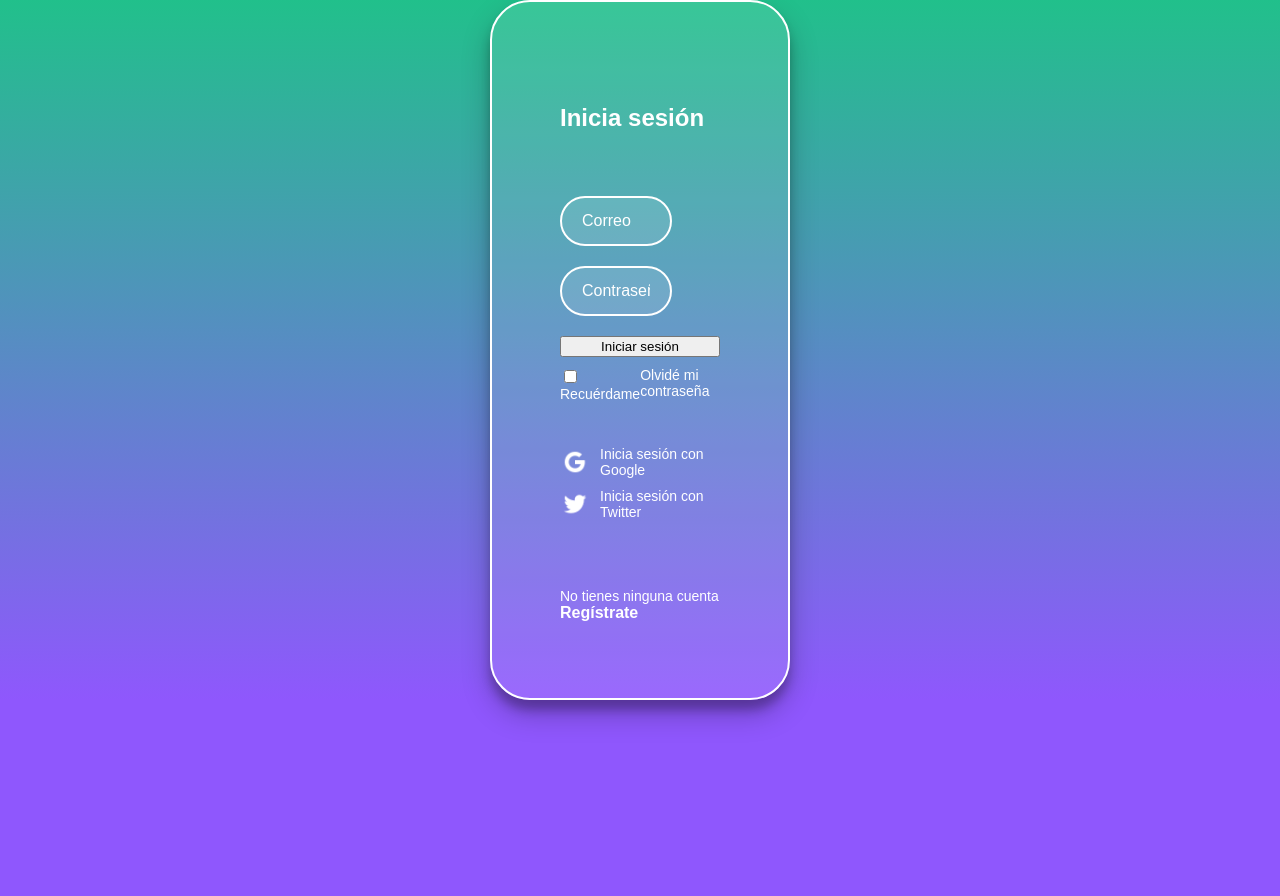
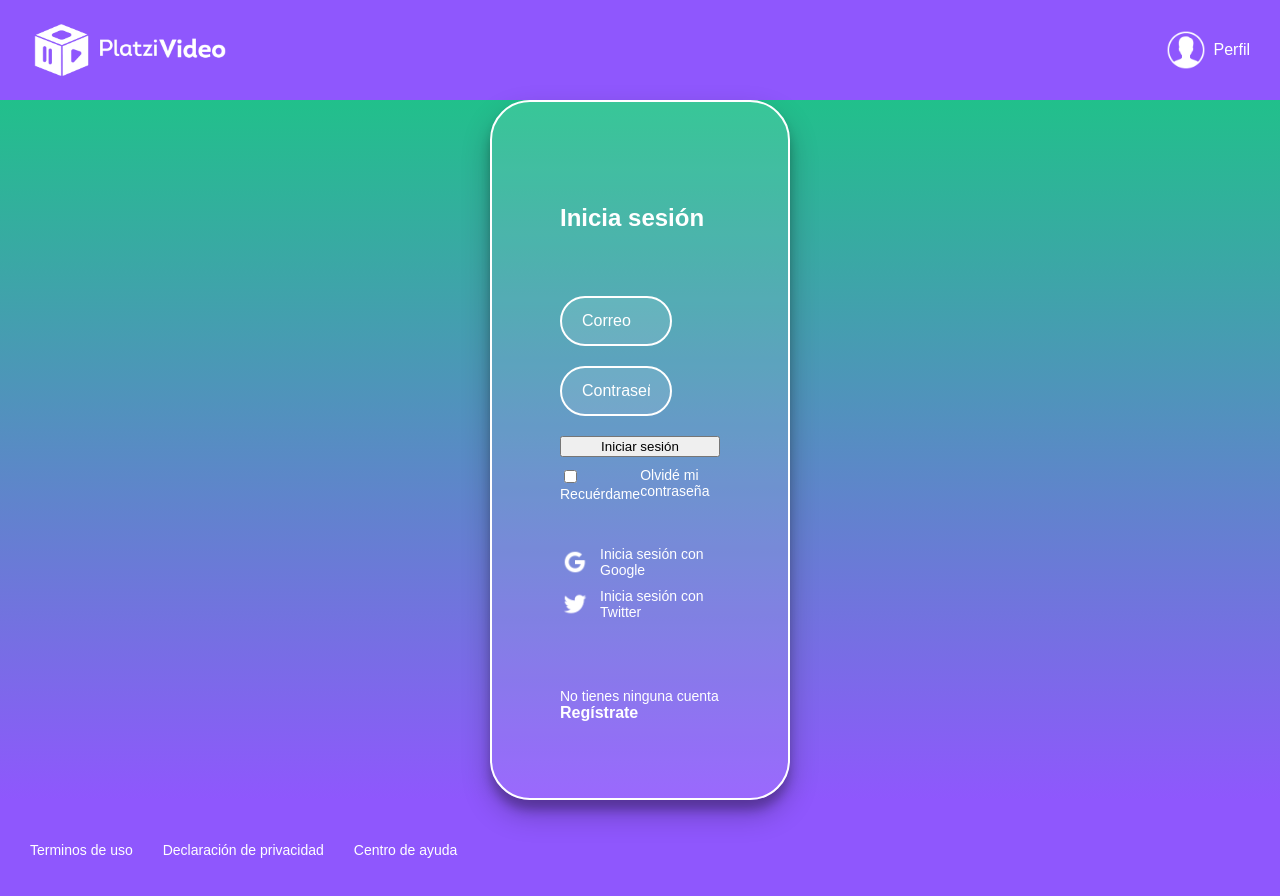
Before and after one commit to dumarojeda/PlatziVideo, a React app: page /login in a window 1280 px wide. Shown: the top 896 px of the page. Before the commit the page ends 800 px from the top, so only its background shows below. Built offline with nearby package versions, Linux system fonts and the light colour scheme; a web font is replaced by a local one.

Commit message:
Agregando Layout

```diff
--- /dev/null
+++ b/src/components/Layout.jsx
@@ -0,0 +1,13 @@
+import React from 'react';
+import Header from './Header';
+import Footer from './Footer';
+
+const Layout = ({children}) => (
+  <div className="App">
+    <Header />
+    {children}
+    <Footer />
+  </div>
+);
+
+export default Layout;
--- a/src/containers/Home.jsx
+++ b/src/containers/Home.jsx
@@ -13,8 +13,8 @@
 const Home = () => {
   const initalState = useInitialState(API)
   return initalState.length === 0 ? <h1>Loading...</h1> : (
+    <>
       <div className="App">
-      <Header />
         <Search />
         {initalState.mylist.length > 0 &&
           <Categories title="Mi Lista">
@@ -41,9 +41,8 @@
             )}
           </Carousel>
         </Categories>
-
-      <Footer />
       </div>
+    </>
   )
 }
 
--- a/src/routes/App.js
+++ b/src/routes/App.js
@@ -4,15 +4,18 @@
 import Login from '../containers/Login'
 import Register from '../containers/Register'
 import NotFound from '../containers/NotFound'
+import Layout from '../components/Layout'
 
 const App = () => (
   <BrowserRouter>
+    <Layout>
       <Switch>
         <Route exact path="/" component={Home} />
         <Route exact path="/login" component={Login} />
         <Route exact path="/register" component={Register} />
         <Route component={NotFound} />
       </Switch>
+    </Layout>
   </BrowserRouter>
 )
 
```
Lines whose indentation alone changed are shown as unchanged.
